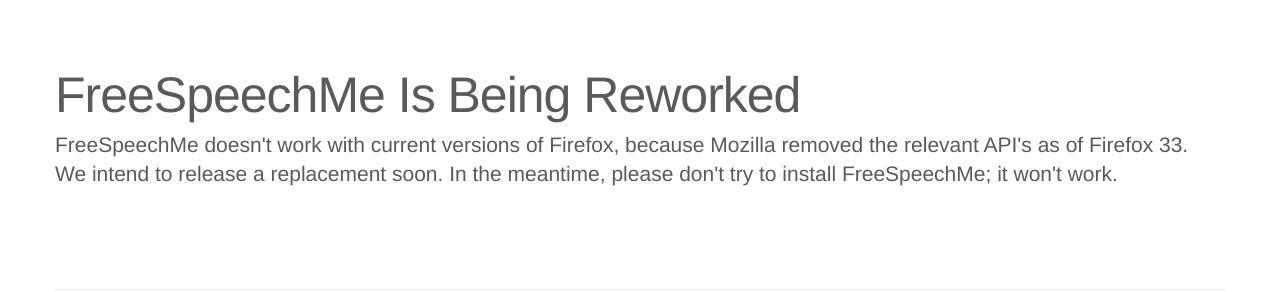
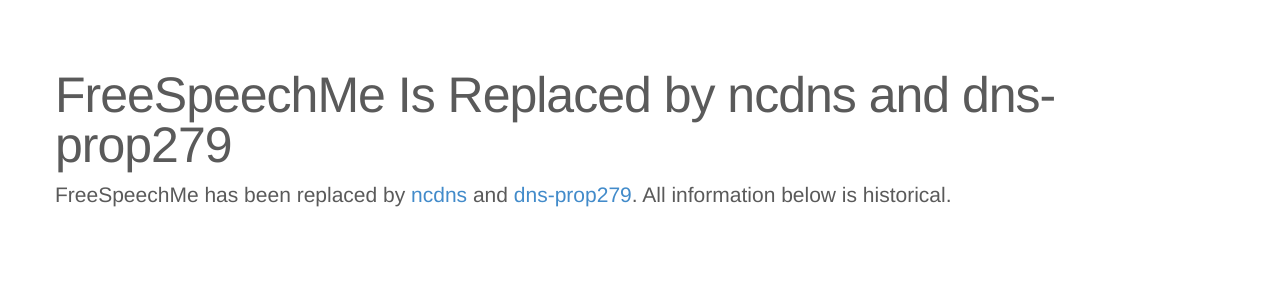
Before and after one commit to namecoin/namecoin.info-dotbit, a plain HTML site: page freespeechme.html in a window 1280 px wide. Shown: the part 510-802 px from the top of the page. Drawn offline with nearby package versions, Linux system fonts and the light colour scheme.

Commit message:
FSM: point users to ncdns and dns-prop279.

```diff
--- a/freespeechme.html
+++ b/freespeechme.html
@@ -111,8 +111,8 @@
 
       <div class="row featurette">
         <!-- <div class="col-md-7"> --> <div class="col-md-12">
-          <h2 class="featurette-heading">FreeSpeechMe Is Being Reworked</h2>
-          <p class="lead">FreeSpeechMe doesn't work with current versions of Firefox, because Mozilla removed the relevant API's as of Firefox 33.  We intend to release a replacement soon.  In the meantime, please don't try to install FreeSpeechMe; it won't work.</p>
+          <h2 class="featurette-heading">FreeSpeechMe Is Replaced by ncdns and dns-prop279</h2>
+          <p class="lead">FreeSpeechMe has been replaced by <a href="https://www.namecoin.org/docs/ncdns/">ncdns</a> and <a href="https://www.namecoin.org/download/betas/#dns-prop279">dns-prop279</a>.  All information below is historical.</p>
         </div>
         <!--<div class="col-md-5">
           <img class="featurette-image img-responsive" data-src="holder.js/500x500/auto" alt="">
```
